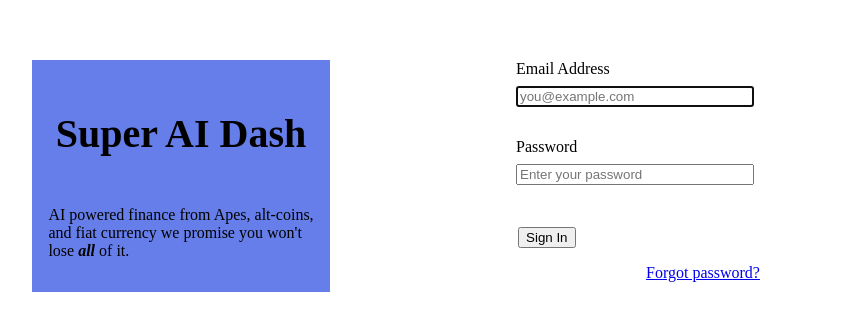
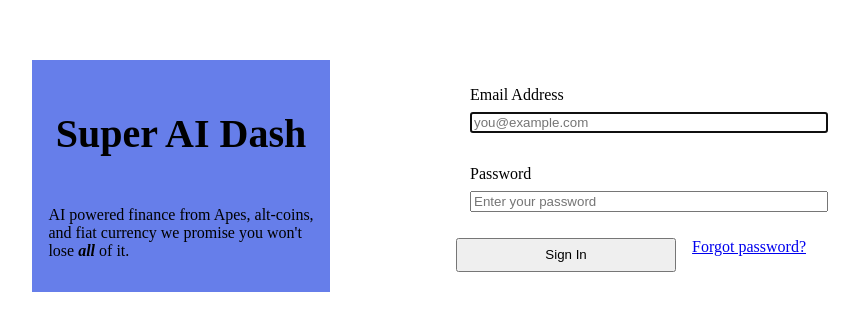
Before and after one commit to elackey893/lab5-css-foundations, a plain HTML site: page docs/index.html in a window 1280 px wide. Shown: the part 232-562 px from the top of the page, without its empty margins (189-1048 px from the left). Drawn offline with Linux system fonts and the light colour scheme.

Commit message:
Alignment: Worked on getting the sign in button and the forgot password link to be adjacent

```diff
--- a/docs/index.html
+++ b/docs/index.html
@@ -44,28 +44,40 @@
             height: 100%;
         }
 
+        #Login-form form {
+            max-width: 350px;
+            width: 100%;
+            display: grid;
+            grid-template-columns: 1fr auto;
+            grid-template-rows: auto auto auto;
+            gap: 1rem;
+        }
+
         #Login-form fieldset {
             display: flex;
             flex-direction: column;
-            margin-bottom: 1rem; /* Space between groups */
-            border: none; /* Remove default fieldset border if not wanted */
+            margin-bottom: 0; /* Reset since grid gap handles spacing */
+            border: none;
+            width: 100%;
+            grid-column: 1 / span 2;
         }
 
         #Login-form label {
-            margin-bottom: 0.5rem; /* Space between label and input */
+            margin-bottom: 0.5rem;
         }
 
         #Login-form input {
-            width: 100%; /* Full width for alignment */
+            width: 100%;
         }
 
         #Login-form button {
-            margin-top: 1rem; /* Space above button */
-            margin-left: 1rem;
+            grid-column: 1;
         }
 
-        #Login-form  p {
-            margin-left: 9rem;
+        #Login-form p {
+            grid-column: 2;
+            text-align: right;
+            margin-top: 0;
         }
     </style>
 </head>
```
